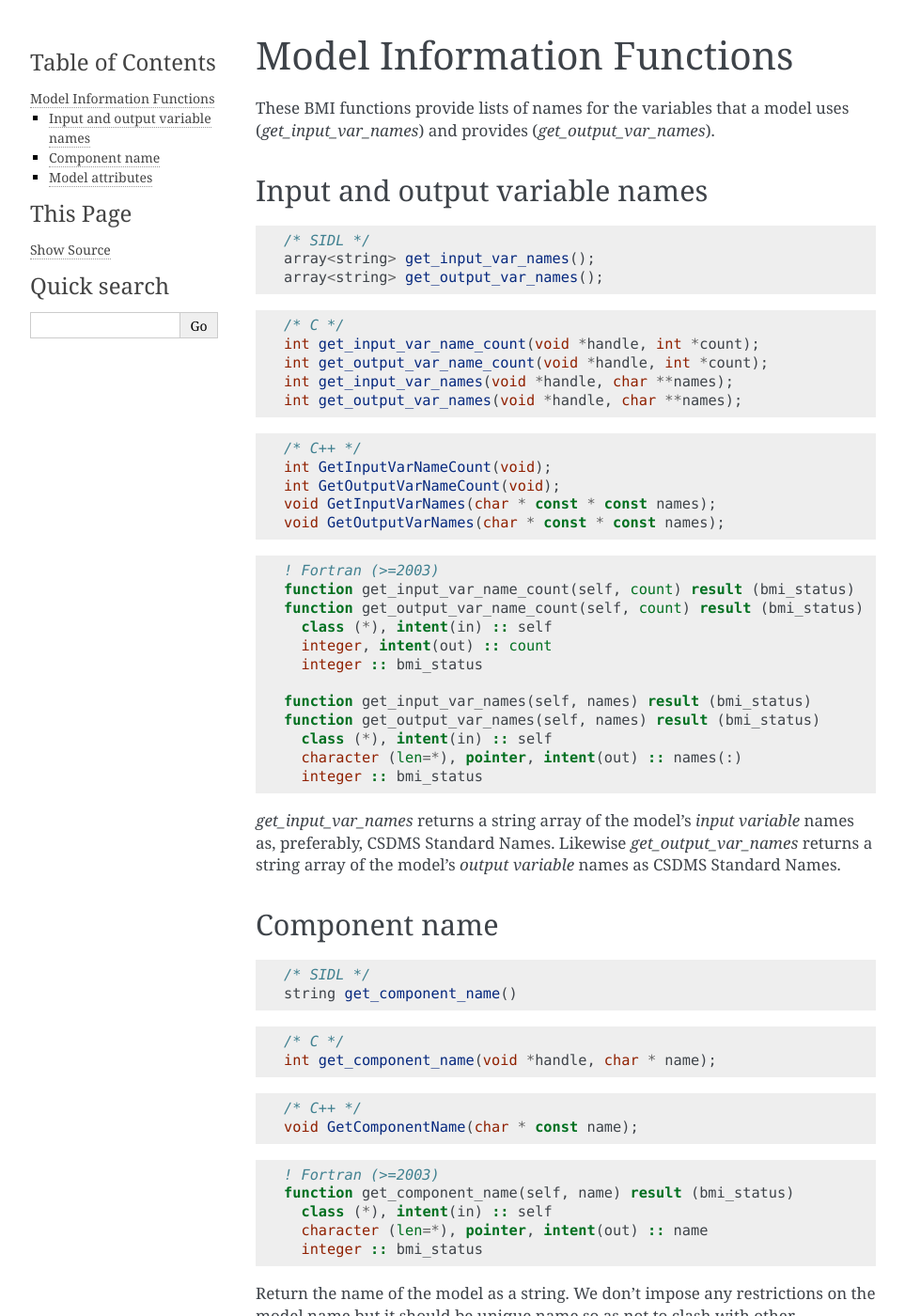
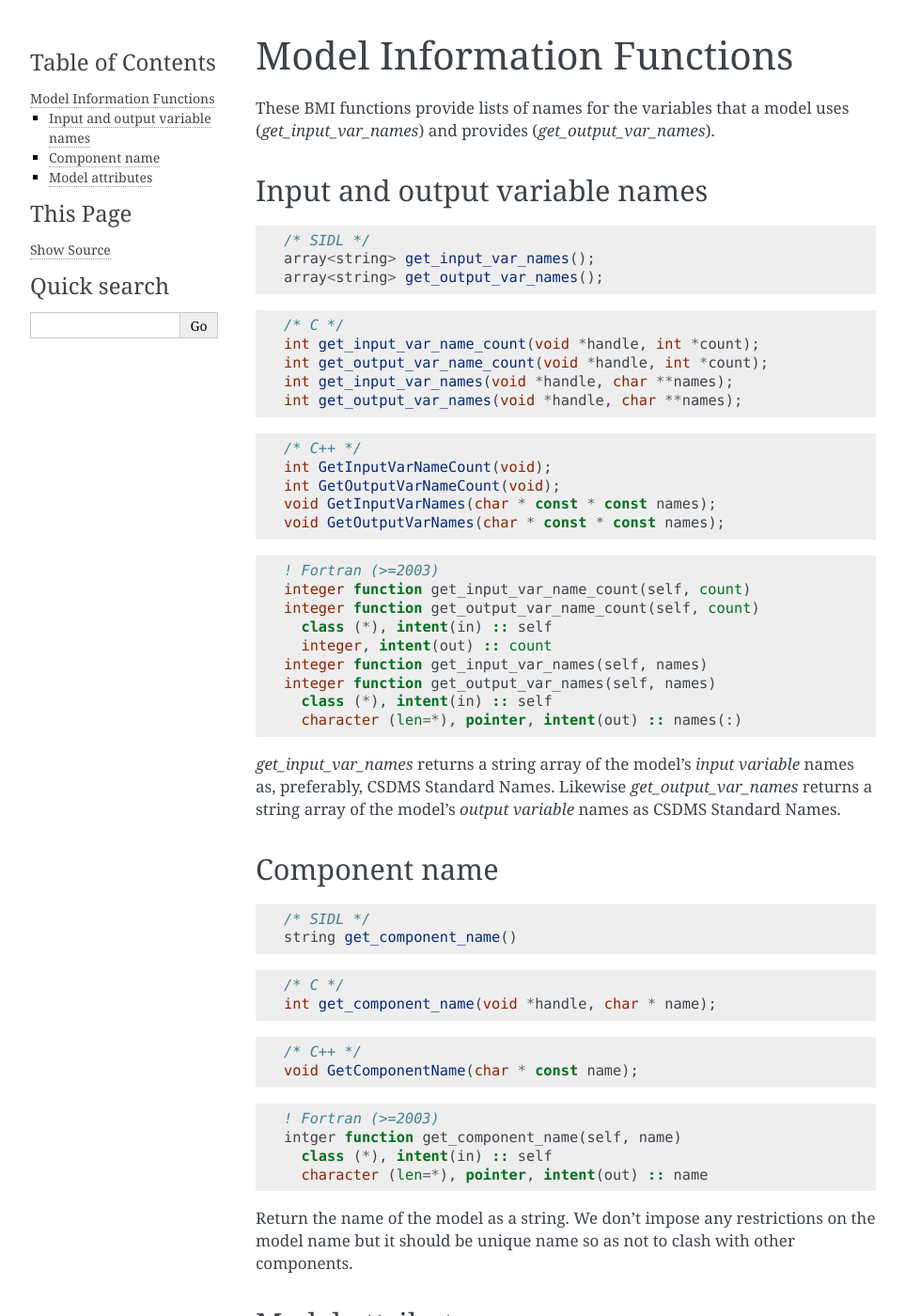
Before and after one commit to csdms/bmi, a Sphinx documentation site: the page built from docs/source/bmi.info_funcs.rst, in a window 1280 px wide and 1400 px high. Shown: the whole window at 94% size, without its empty margins (148-1111 px from the left). Built offline with Sphinx 7.4.7, drawn with Linux system fonts in a browser that asks for light colours; formulas are drawn with MathJax 3.

Commit message:
Use compact form for defining Fortran functions
This looks better. Less verbose.

```diff
--- a/docs/source/bmi.info_funcs.rst
+++ b/docs/source/bmi.info_funcs.rst
@@ -33,17 +33,14 @@
 .. code-block:: fortran
 
    ! Fortran (>=2003)
-   function get_input_var_name_count(self, count) result (bmi_status)
-   function get_output_var_name_count(self, count) result (bmi_status)
+   integer function get_input_var_name_count(self, count)
+   integer function get_output_var_name_count(self, count)
      class (*), intent(in) :: self
      integer, intent(out) :: count
-     integer :: bmi_status
-
-   function get_input_var_names(self, names) result (bmi_status)
-   function get_output_var_names(self, names) result (bmi_status)
+   integer function get_input_var_names(self, names)
+   integer function get_output_var_names(self, names)
      class (*), intent(in) :: self
      character (len=*), pointer, intent(out) :: names(:)
-     integer :: bmi_status
 
 
 `get_input_var_names` returns a string array of the model's
@@ -73,10 +70,9 @@
 .. code-block:: fortran
 
    ! Fortran (>=2003)
-   function get_component_name(self, name) result (bmi_status)
+   intger function get_component_name(self, name)
      class (*), intent(in) :: self
      character (len=*), pointer, intent(out) :: name
-     integer :: bmi_status
 
 
 Return the name of the model as a string. We don't impose any
```
Also changed, not shown: docs/source/bmi.control_funcs.rst (+4 -9 lines).
